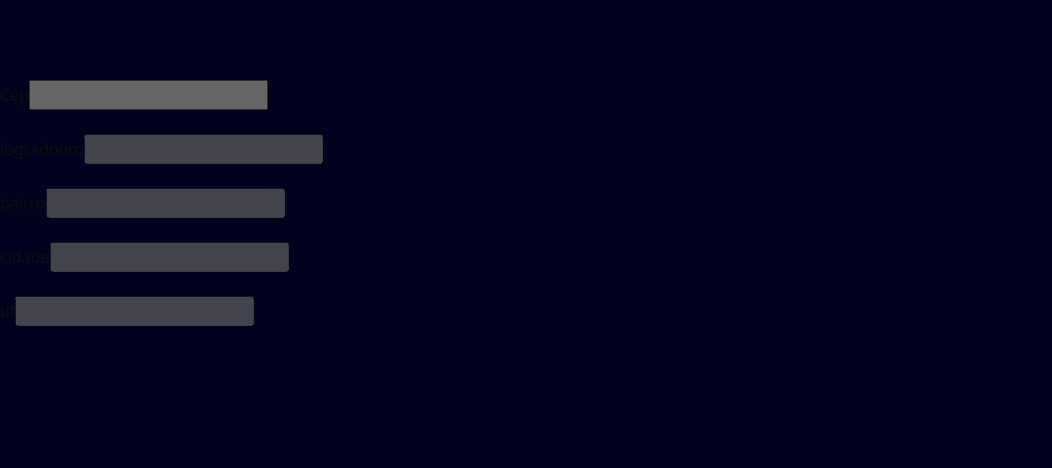
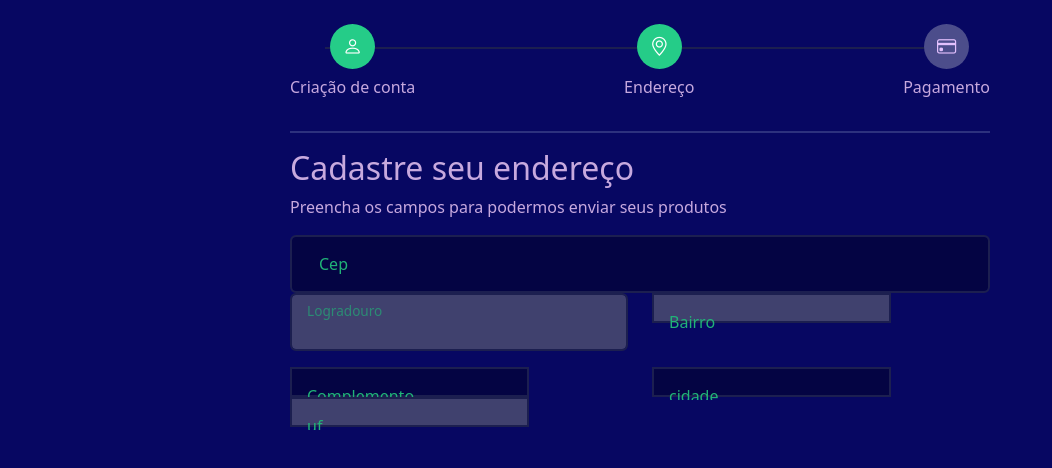
Before and after one commit to majutestoni/consulta-cep-angular, an Angular app: page / in a window 1280 px wide. Shown: the top 468 px of the page, without its empty margins (0-1052 px from the left). Built offline with nearby package versions, Linux system fonts and the light colour scheme.

Commit message:
[change] html and css

```diff
--- a/src/app/app.component.html
+++ b/src/app/app.component.html
@@ -17,13 +17,31 @@
   <div id="order-form-container" class="container px-md-0">
     <div id="steps" class="mb-md-3 pb-md-3">
       <div class="line"></div>
-      <div class="step"></div>
+      <div class="step">
+        <i class="bi bi-person active"></i>
+        <p class="d-none d-md-block">Criação de conta</p>
+      </div>
+      <div class="step">
+        <i class="bi bi-geo-alt active"></i>
+        <p class="d-none d-md-block">Endereço</p>
+      </div>
+      <div class="step">
+        <i class="bi bi-credit-card"></i>
+        <p class="d-none d-md-block">Pagamento</p>
       </div>
     </div>
-  <form #f="ngForm">
-    <br /><br />
-    <label for="cep">Cep</label>
+
+    <div class="form-header">
+      <h2>Cadastre seu endereço</h2>
+      <p>Preencha os campos para podermos enviar seus produtos</p>
+    </div>
+    <form #f="ngForm" class="address-form">
+        <div class="form-floating">
           <input
+            class="form-control shadow-none"
+            placeholder="Digite o seu cep..."
+            minlength="8"
+            maxlength="8"
             type="text"
             id="cep"
             name="cep"
@@ -31,10 +49,12 @@
             #cep="ngModel"
             (blur)="consultaCep($event.target.value, f)"
           />
-
-    <br /><br />
-    <label for="logradouro">logradouro</label>
+          <label for="cep">Cep</label>
+        </div>
+      <div class="row mb-3">
+        <div class="form-floating col-12 col-sm-6 mb-3 mb-sm-0">
           <input
+          class="form-control shadow-none"
           type="text"
           id="logradouro"
           name="logradouro"
@@ -42,9 +62,9 @@
           #logradouro="ngModel"
           disabled
           />
-
-    <br /><br />
-    <label for="bairro">bairro</label>
+          <label for="logradouro">Logradouro</label>
+        </div>
+        <div class="form-floating col-12 col-sm-6">
           <input
           type="text"
           id="bairro"
@@ -53,8 +73,22 @@
           #bairro="ngModel"
           disabled
           />
+          <label for="bairro">Bairro</label>
+        </div>
+      </div>
 
-    <br /><br />
+
+
+      <div class="row mb-3">
+        <div class="form-floating col-12 col-sm-6">
+          <input
+          type="text"
+          id="complemento"
+          name="complemento"
+          />
+          <label for="complemento">Complemento</label>
+        </div>
+        <div class="form-floating col-12 col-sm-6">
           <label for="cidade">cidade</label>
           <input
             type="text"
@@ -62,11 +96,24 @@
             name="cidade"
             ngModel
             #cidade="ngModel"
+          />
+        </div>
+        <div class="form-floating col-12 col-sm-6">
+          <label for="uf">uf</label>
+          <input
+            type="text"
+            id="uf"
+            name="uf"
+            ngModel
+            #uf="ngModel"
             disabled
           />
+      </div>
+      </div>
 
-    <br /><br />
-    <label for="uf">uf</label>
-    <input type="text" id="uf" name="uf" ngModel #uf="ngModel" disabled />
+
+
+
     </form>
+  </div>
 </body>
--- a/src/app/app.component.scss
+++ b/src/app/app.component.scss
@@ -8,8 +8,8 @@
 }
 
 .checkout-page {
-  background-color: #04044c;
-  color: var(--text-color);
+  background-color: #080870;
+  color:rgb(226, 192, 253);
   width: 100%;
   height: 100vh;
 }
@@ -20,7 +20,7 @@
   left: 0;
   width: 100%;
   height: 100%;
-  background-color: rgb(0, 0, 0, 0.6);
+  background-color: rgba(0, 0, 0, 0.123);
   display: flex;
   align-items: center;
   justify-content: center;
@@ -46,3 +46,75 @@ height: 60px;
     border-bottom: 1px solid #333;
     padding: 1.2em 0;
 }
+
+#order-form-container{
+  padding: 1.5em;
+  max-width: 700px;
+}
+
+#steps{
+  display: flex;
+  justify-content: space-between;
+border-bottom: 2px solid #33388f;
+position: relative;
+}
+
+.step{
+  display: flex;
+  flex-direction: column;
+  justify-content: center;
+  align-items: center;
+}
+
+.step i{
+  background-color: #4c4d8b;
+  width: 45px;
+  height: 45px;
+  line-height: 45px;
+  border-radius: 50%;
+  font-size: 1.2em;
+  text-align: center;
+  margin-bottom: 0.3em;
+  z-index: 10;
+}
+
+.step .active{
+  background-color: #25cc88;
+  color: #fff;
+}
+
+.step p{
+  color: 8789af;
+}
+
+.line{
+  border-bottom: 2px solid #20235b;
+  position: absolute;
+  top: 22.5px;
+  width: 90%;
+  left: 5%;
+  z-index: 1;
+}
+
+#order-form-container input{
+  background-color: #04044c;
+  border: 2px solid #20235b;
+  color: #fff;
+}
+
+#order-form-container label{
+  color: #25cc88;
+}
+
+#order-form-container input:disabled{
+  background-color: #494a7d;
+  color: #8789af;
+}
+
+#order-form-container input:focus{
+  border-color: #25cc88;
+}
+
+#order-form-container .form-floating > label{
+  left: 1em;
+}
```
Lines whose indentation alone changed are shown as unchanged.
